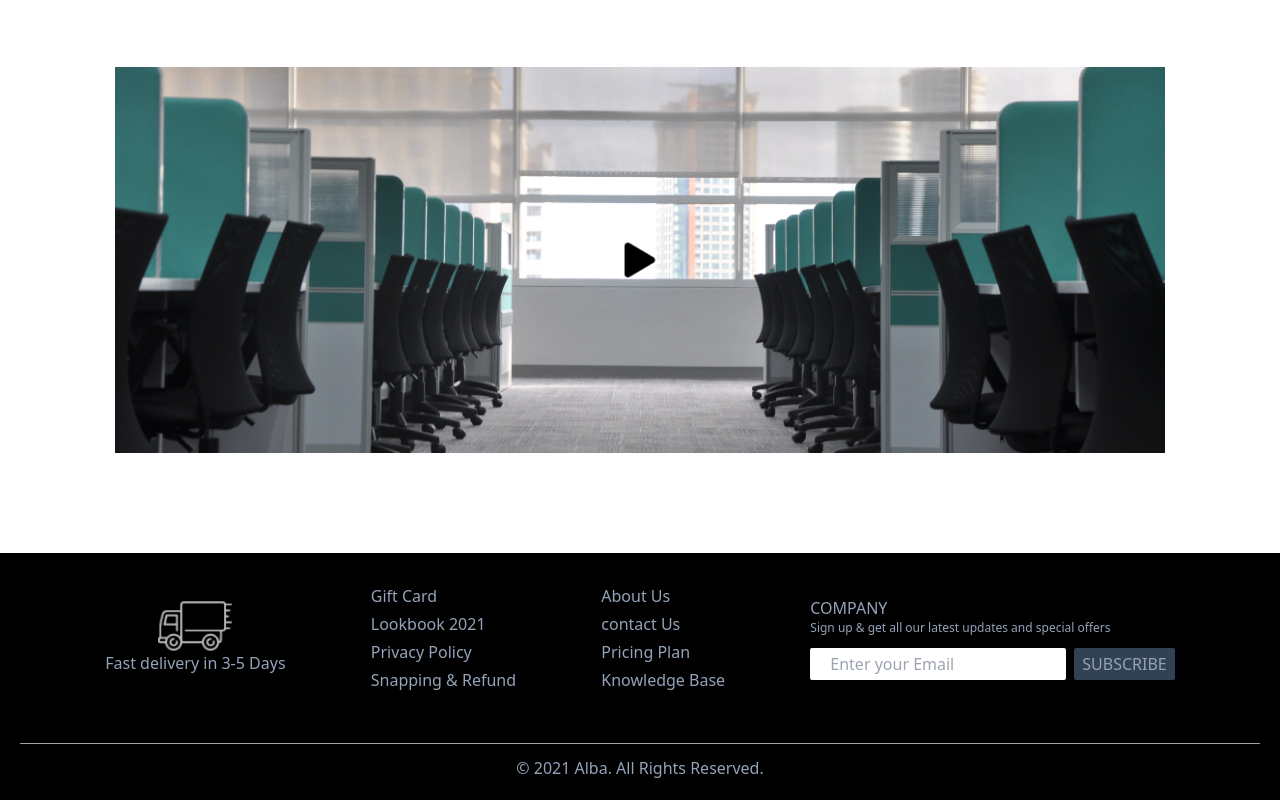
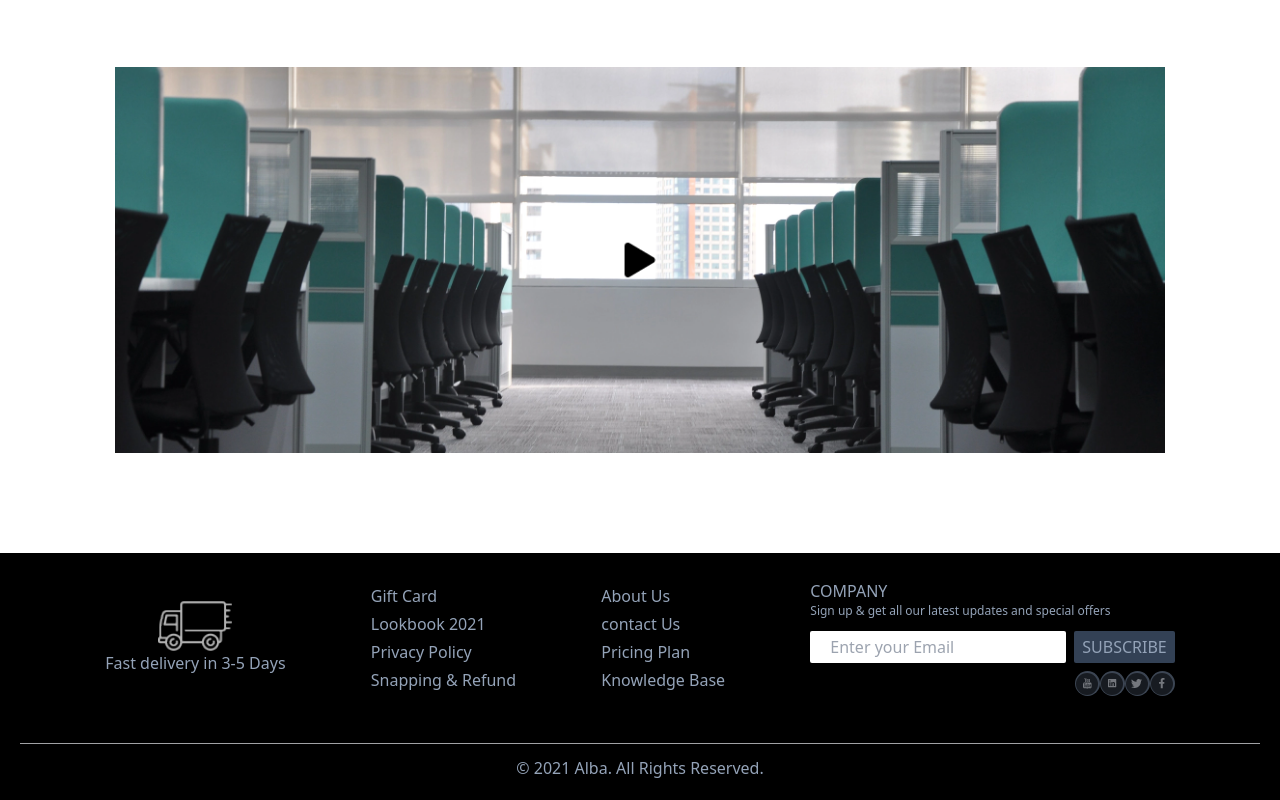
Before and after one commit to ajiths10/AboutUs_Page-UI, a React (Create React App) app: page /v2 in a window 1280 px wide. Shown: the part 2466-3266 px from the top of the page. Built offline with nearby package versions, Linux system fonts and the light colour scheme.

Commit message:
Footer icons added

```diff
--- a/src/component/V2/Footer.js
+++ b/src/component/V2/Footer.js
@@ -3,6 +3,7 @@ import CopyrightFooter from "./components/CopyrightFooter";
 import FooterContentBody from "./components/FooterContentBody";
 import FooterDeliveryBox from "./components/FooterDeliveryBox";
 import FooterForm from "./components/FooterForm";
+import SocialConnection from "./components/SocialConnection";
 
 const Footer = () => {
   return (
@@ -23,12 +24,20 @@ const Footer = () => {
           data={["About Us", "contact Us", "Pricing Plan", "Knowledge Base"]}
         />
 
-        <div>
+        <div className="">
           <h2>COMPANY</h2>
           <p className=" text-xs">
             Sign up & get all our latest updates and special offers
           </p>
           <FooterForm />
+          <SocialConnection
+            icons={[
+              "Icon-youtube",
+              "Icon-linkedin",
+              "Icon-twitter",
+              "Icon-facebook",
+            ]}
+          />
         </div>
       </div>
 
--- a/src/component/V2/components/FooterForm.js
+++ b/src/component/V2/components/FooterForm.js
@@ -8,7 +8,7 @@ const FooterForm = () => {
         placeholder="Enter your Email"
         className="rounded-sm h-8 w-64 px-5"
       />
-      <button className="ml-2 bg-slate-700 h-8 px-2 rounded-sm">
+      <button className="ml-2 bg-slate-700 h-8 px-2 rounded-sm hover:cursor-pointer hover:bg-slate-800 hover:text-slate-300">
         SUBSCRIBE
       </button>
     </div>
--- /dev/null
+++ b/src/component/V2/components/SocialConnection.js
@@ -0,0 +1,22 @@
+import React from "react";
+
+const SocialConnection = ({ icons }) => {
+  return (
+    <div className="flex flex-row justify-end mt-2 ">
+      {icons?.map((buscat, index) => {
+        return (
+          <div class="flex justify-center items-center h-[25px] w-[25px] rounded-full bg-slate-500 opacity-60 hover:opacity-100">
+            <span class="flex justify-center items-center h-[22px] w-[22px] rounded-full bg-black opacity-60 hover:opacity-100">
+              <img
+                alt={`logo${index}`}
+                src={require(`../../../assets/${buscat}.png`)}
+              />
+            </span>
+          </div>
+        );
+      })}
+    </div>
+  );
+};
+
+export default SocialConnection;
```
